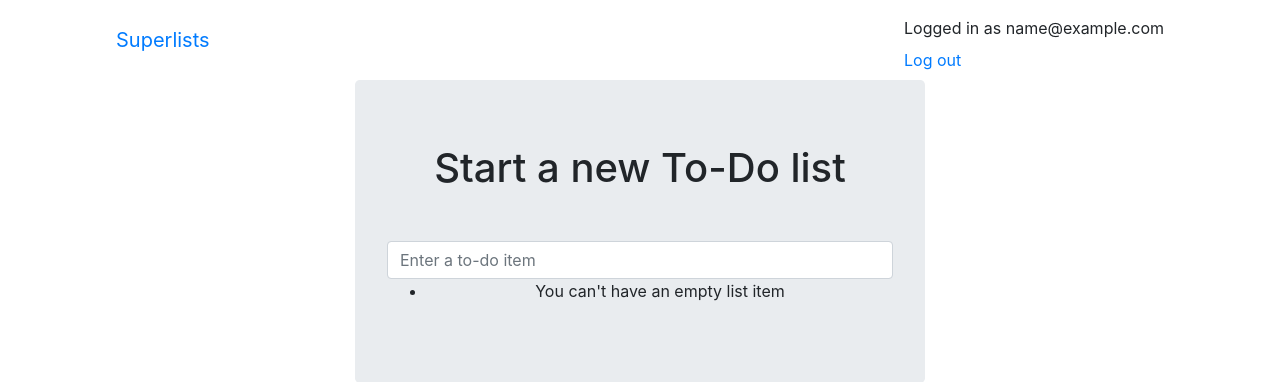
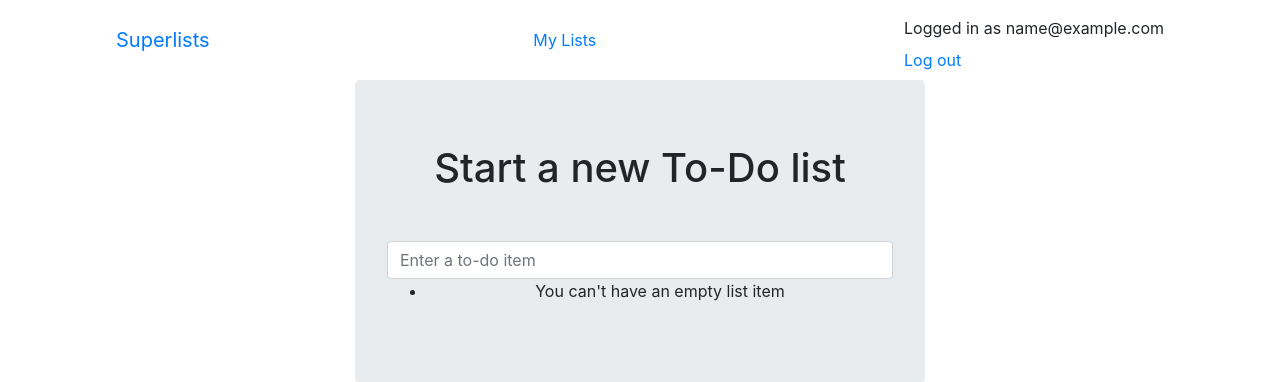
Before and after one commit to Tawakalt/todo_list, a Django app: page /lists/new in a window 1280 px wide. Shown: the top 382 px of the page. Run offline with Django 3.2, Linux system fonts and the light colour scheme; the visitor is signed in with stand-in values (Sample User, id 1); some libraries are stand-ins or nearby versions.

Commit message:
create "My Lists" link in base template

```diff
--- a/lists/templates/base.html
+++ b/lists/templates/base.html
@@ -14,6 +14,9 @@
                 <div class="container-fluid">
                     <a class="navbar-brand" href="/">Superlists</a>
                     {% if user.email %}
+                        <ul class="nav navbar-nav navbar-left">
+                            <li><a href="{% url 'my_lists' user.email %}">My Lists</a></li>
+                        </ul>
                         <ul class="nav navbar-nav navbar-right">
                             <li class="navbar-text">Logged in as {{ user.email }}</li>
                             <li><a href="{% url 'logout' %}">Log out</a></li>
```
